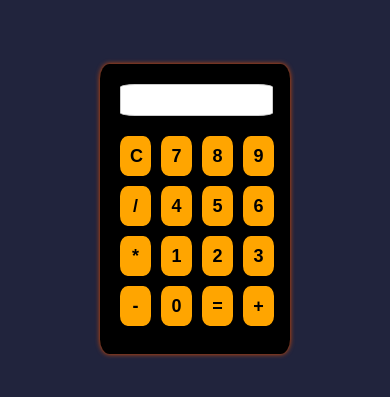
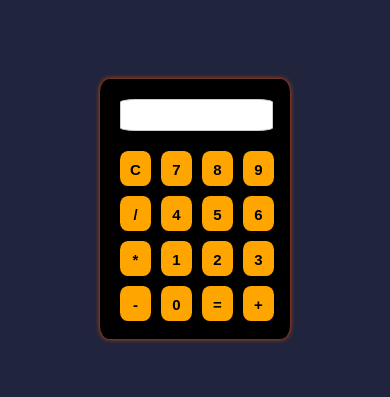
Before and after one commit to amarjeetsingh7503/LGMVIP-Task-Number-4, a plain HTML site: page index.html in a window 390 px wide. Shown: the part 213-610 px from the top of the page. Drawn offline with Linux system fonts and the light colour scheme.

Commit message:
Update style.css

```diff
--- a/style.css
+++ b/style.css
@@ -53,7 +53,7 @@ button:hover {
 @media(max-width: 700px){
     .calculator{
         width: 150px;
-        height: 250px;
+        height: 220px;
     }
 
     #result {
@@ -64,8 +64,11 @@ button:hover {
     .buttons {
     display: grid;
     grid-template-columns: repeat(4, 31px);
-    grid-template-rows: repeat(4,40px);
+    grid-template-rows: repeat(4,35px);
     grid-gap: 10px;
     }
 
+    button{
+        font-size: 15px;
+    }
 }
```
